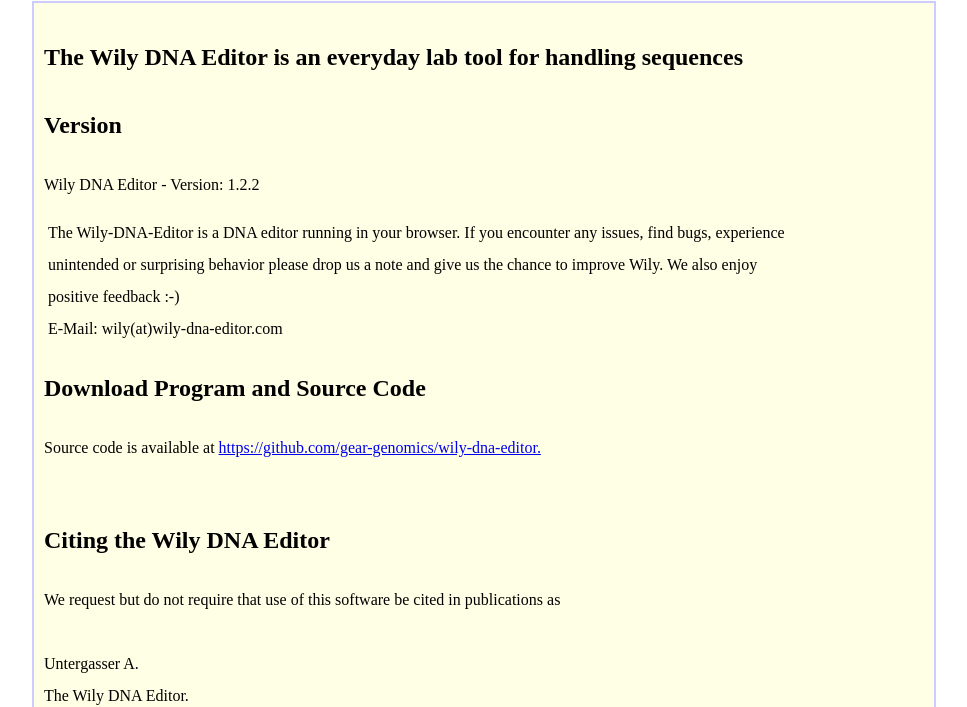
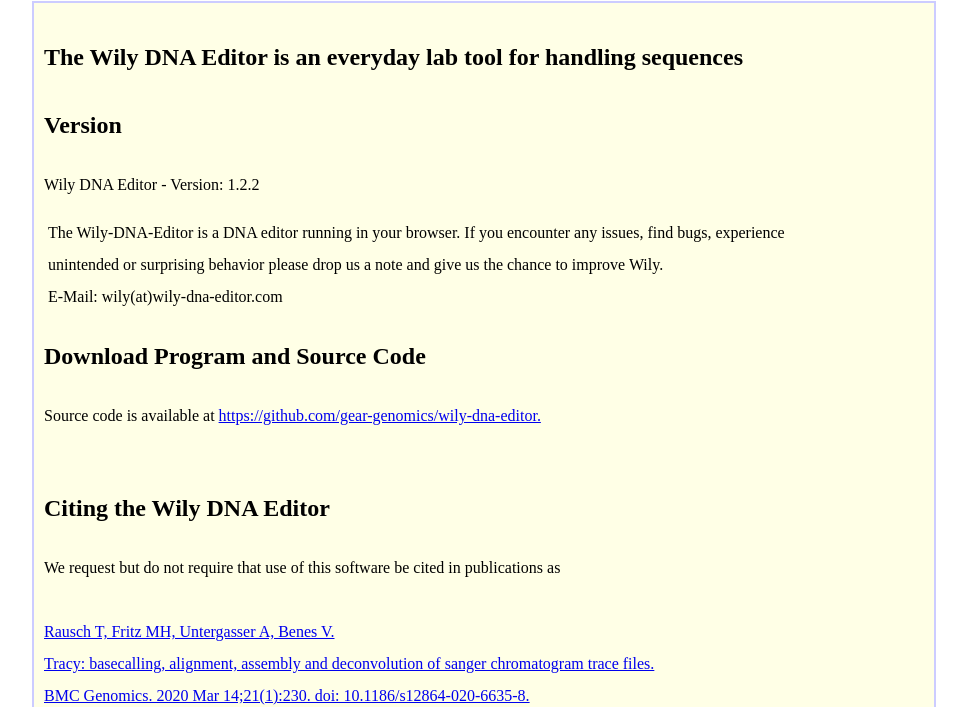
Before and after one commit to gear-genomics/wily-dna-editor, a plain HTML site: page client/src/about.html in a window 1280 px wide. Shown: the part 98-805 px from the top of the page, without its empty margins (96-1063 px from the left). Drawn offline with Linux system fonts and the light colour scheme.

Commit message:
Update publication and fix links

```diff
--- a/client/src/about.html
+++ b/client/src/about.html
@@ -1,6 +1,6 @@
 <!doctype html>
 <!--
-    Copyright (C) 2017 - 2018 by Andreas Untergasser
+    Copyright (C) 2017 - 2022 by Andreas Untergasser
     All rights reserved.
 
     This file is part of the Wily DNA Editor suite and libraries.
@@ -26,7 +26,7 @@
   <meta name="description" content="How to cite the Wily-DNA-Editor, fair usage and legal informations.">
   <title>The Wily DNA Editor - About</title>
   <link rel="stylesheet" href="static/css/wilyDNAEditor.css">
-  <link rel="canonical" href="https://wily-dna-editor.com/about.html" />
+  <link rel="canonical" href="https://www.wily-dna-editor.com/about.html" />
 </head>
 
 <body>
@@ -54,10 +54,10 @@
         </tr>
         <tr>
           <td class="WDE_top_bar_cell">
-            <a class="WDE_top_bar_link" href="www.help.html">Help</a>
+            <a class="WDE_top_bar_link" href="help.html">Help</a>
           </td>
           <td class="WDE_top_bar_cell">
-            <a class="WDE_top_bar_link" href="www.index.html">Back</a>
+            <a class="WDE_top_bar_link" href="index.html">Back</a>
           </td>
         </tr>
       </table>
@@ -82,8 +82,7 @@
       </p>
       <p>
         &nbsp;<a>The Wily-DNA-Editor is a DNA editor running in your browser. If you encounter any issues, find bugs, experience <br />
-        &nbsp;unintended or surprising behavior please drop us a note and give us the chance to improve Wily. We also enjoy  <br />
-        &nbsp;positive feedback :-)<br />
+        &nbsp;unintended or surprising behavior please drop us a note and give us the chance to improve Wily.<br />
         &nbsp;E-Mail: wily(at)wily-dna-editor.com</a><br />
       </p>
 
@@ -100,17 +99,17 @@
 
       <p>We request but do not require that use of this software be cited in publications as<br>
         <br>
-        Untergasser A.<br>
-        The Wily DNA Editor.<br>
-        Publication in preperation.<br>
-        (please check again for final citation)<br>
+        <a href="https://www.ncbi.nlm.nih.gov/pmc/articles/PMC7071639/" target="_blank">
+        Rausch T, Fritz MH, Untergasser A, Benes V.<br>
+        Tracy: basecalling, alignment, assembly and deconvolution of sanger chromatogram trace files.<br>
+        BMC Genomics. 2020 Mar 14;21(1):230. doi: 10.1186/s12864-020-6635-8.</a><br>
         <br>
       </p>
 
       <h2>COPYRIGHT AND LICENSE</h2>
 
       <pre>
-        Copyright (C) 2017 - 2018 by Andreas Untergasser
+        Copyright (C) 2017 - 2022 by Andreas Untergasser
         All rights reserved.
 
         The Wily DNA Editor is free software: you can redistribute it and/or modify
```
Also changed, not shown: client/src/help.html (+2 -2 lines), client/src/index.html (+2 -2 lines).
